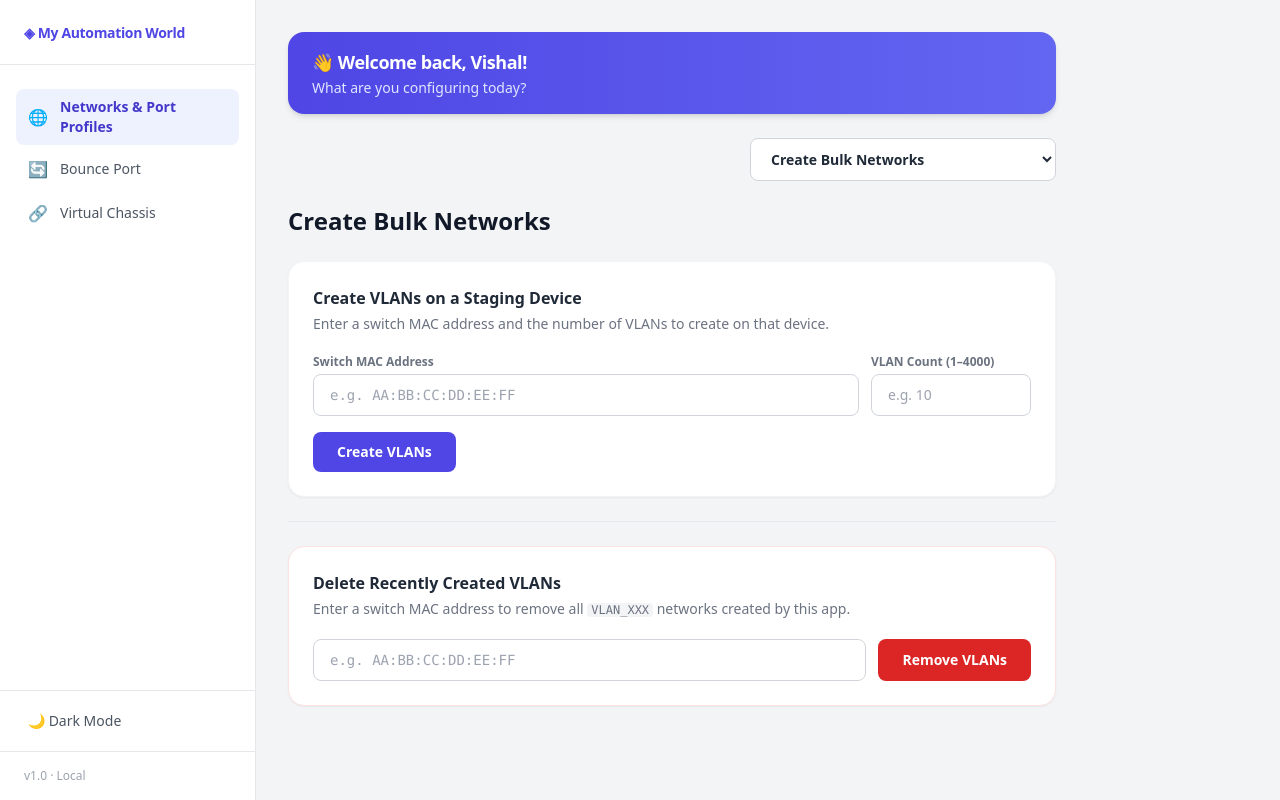
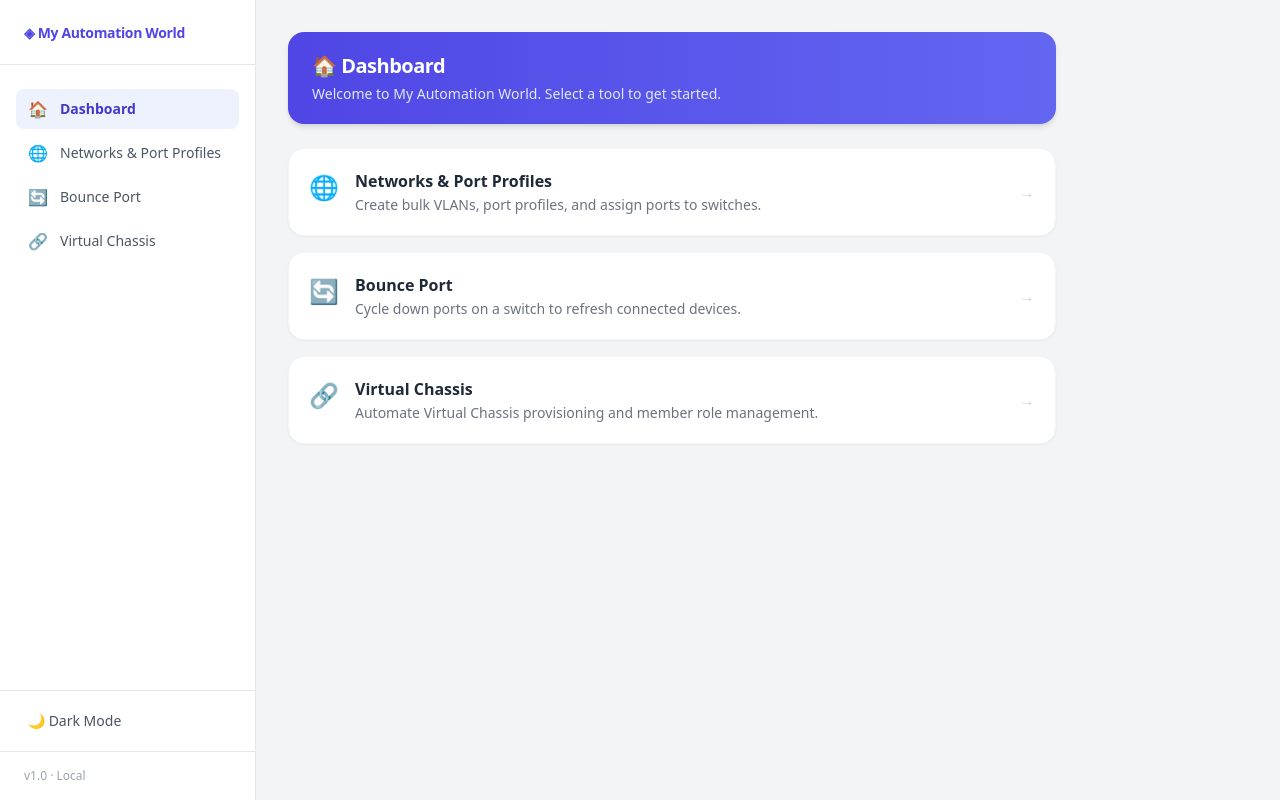
Before and after one commit to amruthasatishkumar/Vkhot-Development, a React (Vite) app in the folder dashboard-app/frontend/: page / in a window 1280 px wide. Built offline with nearby package versions, Linux system fonts and the light colour scheme.

Commit message:
Dashboard

```diff
--- a/dashboard-app/frontend/src/App.jsx
+++ b/dashboard-app/frontend/src/App.jsx
@@ -1,14 +1,15 @@
 import { useState, useEffect } from 'react';
+import DashboardHome from './pages/DashboardHome.jsx';
 import Dashboard from './pages/Dashboard.jsx';
 import BouncePortPage from './pages/BouncePortPage.jsx';
 import VirtualChassisPage from './pages/VirtualChassisPage.jsx';
 import Sidebar from './components/Sidebar.jsx';
 
-const VALID_PAGES = ['dashboard', 'bounce-port', 'virtual-chassis'];
+const VALID_PAGES = ['home', 'networks', 'bounce-port', 'virtual-chassis'];
 
 function pageFromHash() {
   const hash = window.location.hash.replace('#', '');
-  return VALID_PAGES.includes(hash) ? hash : 'dashboard';
+  return VALID_PAGES.includes(hash) ? hash : 'home';
 }
 
 export default function App() {
@@ -45,7 +46,8 @@ export default function App() {
       <Sidebar dark={dark} onToggleDark={() => setDark((d) => !d)} activePage={page} onNavigate={navigateTo} bounceActive={bounceActive} />
       <main className="flex-1 overflow-y-auto p-8">
         {/* Both pages stay mounted so bounce intervals survive navigation */}
-        <div className={page !== 'dashboard'        ? 'hidden' : ''}><Dashboard /></div>
+        <div className={page !== 'home'             ? 'hidden' : ''}><DashboardHome onNavigate={navigateTo} /></div>
+        <div className={page !== 'networks'         ? 'hidden' : ''}><Dashboard /></div>
         <div className={page !== 'bounce-port'      ? 'hidden' : ''}><BouncePortPage onBounceStatusChange={setBounceActive} /></div>
         <div className={page !== 'virtual-chassis'  ? 'hidden' : ''}><VirtualChassisPage /></div>
       </main>
--- a/dashboard-app/frontend/src/components/Sidebar.jsx
+++ b/dashboard-app/frontend/src/components/Sidebar.jsx
@@ -1,5 +1,6 @@
 const NAV_ITEMS = [
-  { label: 'Networks & Port Profiles', icon: '🌐', page: 'dashboard' },
+  { label: 'Dashboard',               icon: '🏠', page: 'home' },
+  { label: 'Networks & Port Profiles', icon: '🌐', page: 'networks' },
   { label: 'Bounce Port',              icon: '🔄', page: 'bounce-port' },
   { label: 'Virtual Chassis',          icon: '🔗', page: 'virtual-chassis' },
 ];
--- /dev/null
+++ b/dashboard-app/frontend/src/pages/DashboardHome.jsx
@@ -0,0 +1,57 @@
+const SHORTCUTS = [
+  {
+    page:        'networks',
+    icon:        '🌐',
+    title:       'Networks & Port Profiles',
+    description: 'Create bulk VLANs, port profiles, and assign ports to switches.',
+  },
+  {
+    page:        'bounce-port',
+    icon:        '🔄',
+    title:       'Bounce Port',
+    description: 'Cycle down ports on a switch to refresh connected devices.',
+  },
+  {
+    page:        'virtual-chassis',
+    icon:        '🔗',
+    title:       'Virtual Chassis',
+    description: 'Automate Virtual Chassis provisioning and member role management.',
+  },
+];
+
+export default function DashboardHome({ onNavigate }) {
+  return (
+    <div className="space-y-6 max-w-3xl">
+
+      {/* Banner */}
+      <div className="rounded-2xl bg-gradient-to-r from-brand-600 to-indigo-500 px-6 py-5 shadow-md">
+        <p className="text-xl font-bold text-white tracking-tight">🏠 Dashboard</p>
+        <p className="text-sm text-indigo-100 mt-1">
+          Welcome to My Automation World. Select a tool to get started.
+        </p>
+      </div>
+
+      {/* Shortcut cards */}
+      <div className="grid grid-cols-1 gap-4">
+        {SHORTCUTS.map(({ page, icon, title, description }) => (
+          <button
+            key={page}
+            type="button"
+            onClick={() => onNavigate(page)}
+            className="w-full text-left bg-white dark:bg-gray-800 rounded-2xl border border-gray-100 dark:border-gray-700 shadow-sm p-5 flex items-start gap-4 hover:border-brand-300 dark:hover:border-brand-600 hover:shadow-md transition-all group"
+          >
+            <span className="text-2xl mt-0.5">{icon}</span>
+            <div className="flex-1 min-w-0">
+              <p className="text-base font-semibold text-gray-800 dark:text-gray-100 group-hover:text-brand-600 dark:group-hover:text-brand-400 transition-colors">
+                {title}
+              </p>
+              <p className="text-sm text-gray-500 dark:text-gray-400 mt-0.5">{description}</p>
+            </div>
+            <span className="text-gray-300 dark:text-gray-600 group-hover:text-brand-400 dark:group-hover:text-brand-400 transition-colors self-center">→</span>
+          </button>
+        ))}
+      </div>
+
+    </div>
+  );
+}
```
